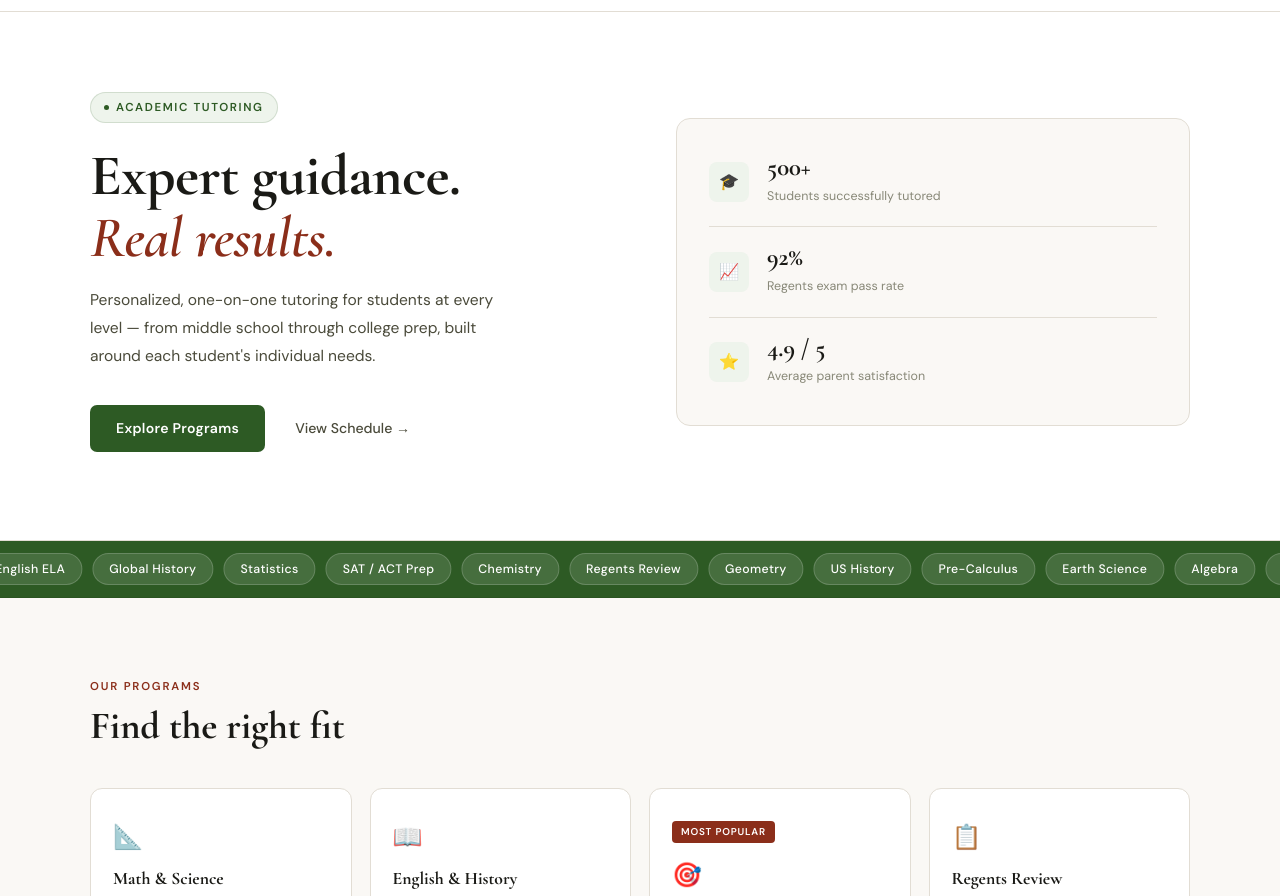
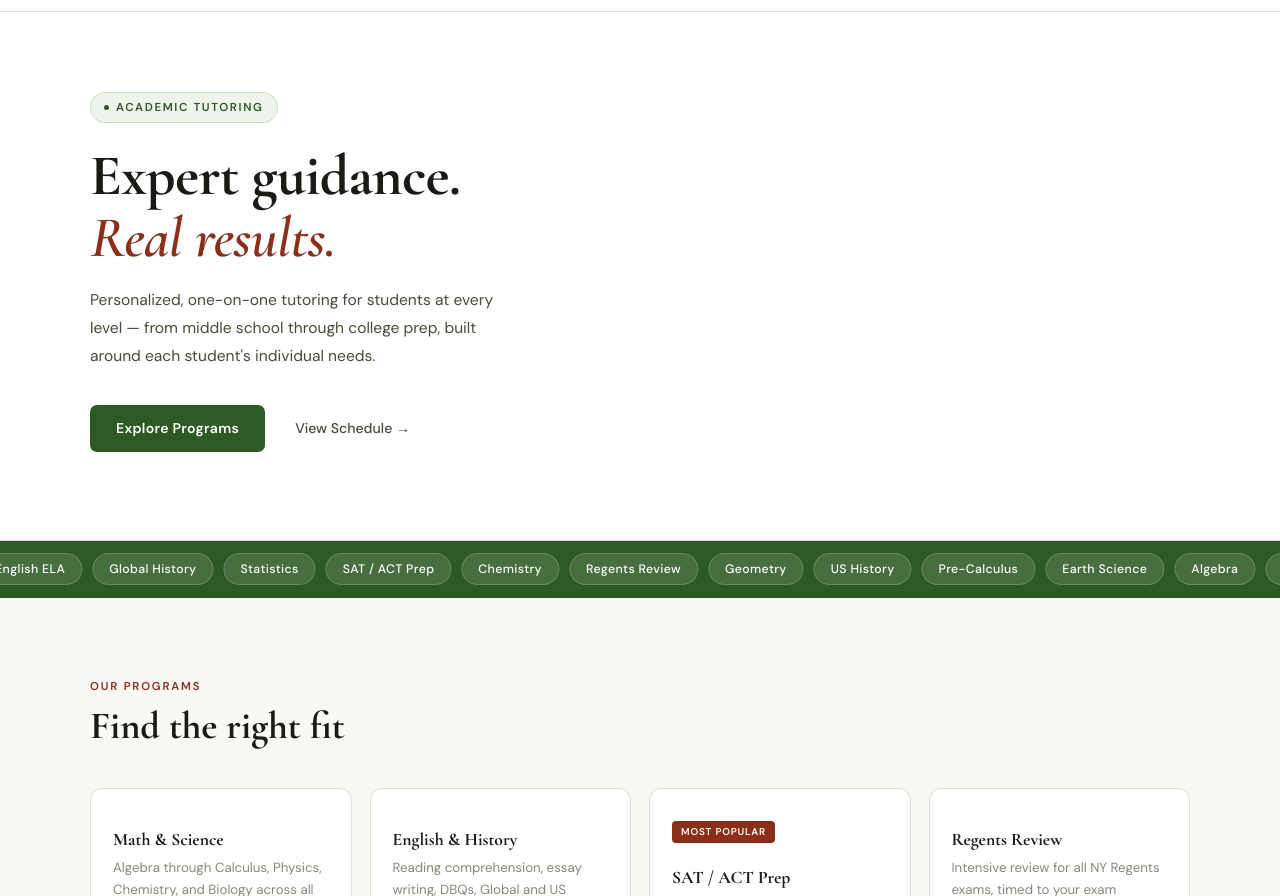
Before and after one commit to dabrar9/dabrar9.github.io, a plain HTML site: page index.html in a window 1280 px wide. Shown: the part 56-952 px from the top of the page. Drawn offline with nearby package versions, Linux system fonts and the light colour scheme.

Commit message:
Update index.html

```diff
--- a/index.html
+++ b/index.html
@@ -65,31 +65,6 @@
       </div>
     </div>
 
-    <div class="hero-stats">
-      <div class="stat">
-        <div class="stat-icon">🎓</div>
-        <div>
-          <strong>500+</strong>
-          <span>Students successfully tutored</span>
-        </div>
-      </div>
-      <div class="stat">
-        <div class="stat-icon">📈</div>
-        <div>
-          <strong>92%</strong>
-          <span>Regents exam pass rate</span>
-        </div>
-      </div>
-      <div class="stat">
-        <div class="stat-icon">⭐</div>
-        <div>
-          <strong>4.9 / 5</strong>
-          <span>Average parent satisfaction</span>
-        </div>
-      </div>
-    </div>
-
-  </div>
 </section>
 
 <!-- ── SUBJECTS STRIP ── -->
@@ -131,14 +106,14 @@
     <div class="prog-grid">
 
       <div class="prog-card">
-        <div class="prog-icon">📐</div>
+        <div class="prog-icon"></div>
         <h3>Math &amp; Science</h3>
         <p>Algebra through Calculus, Physics, Chemistry, and Biology across all grade levels.</p>
         <a href="programs/math-science.html" class="prog-link">Learn more →</a>
       </div>
 
       <div class="prog-card">
-        <div class="prog-icon">📖</div>
+        <div class="prog-icon"></div>
         <h3>English &amp; History</h3>
         <p>Reading comprehension, essay writing, DBQs, Global and US History.</p>
         <a href="programs/english-history.html" class="prog-link">Learn more →</a>
@@ -146,14 +121,14 @@
 
       <div class="prog-card featured">
         <div class="prog-badge">Most Popular</div>
-        <div class="prog-icon">🎯</div>
+        <div class="prog-icon"></div>
         <h3>SAT / ACT Prep</h3>
         <p>Strategy, pacing, and content mastery — structured programs to maximize your score.</p>
         <a href="programs/test-prep.html" class="prog-link">Learn more →</a>
       </div>
 
       <div class="prog-card">
-        <div class="prog-icon">📋</div>
+        <div class="prog-icon"></div>
         <h3>Regents Review</h3>
         <p>Intensive review for all NY Regents exams, timed to your exam schedule.</p>
         <a href="programs/regents.html" class="prog-link">Learn more →</a>
```
